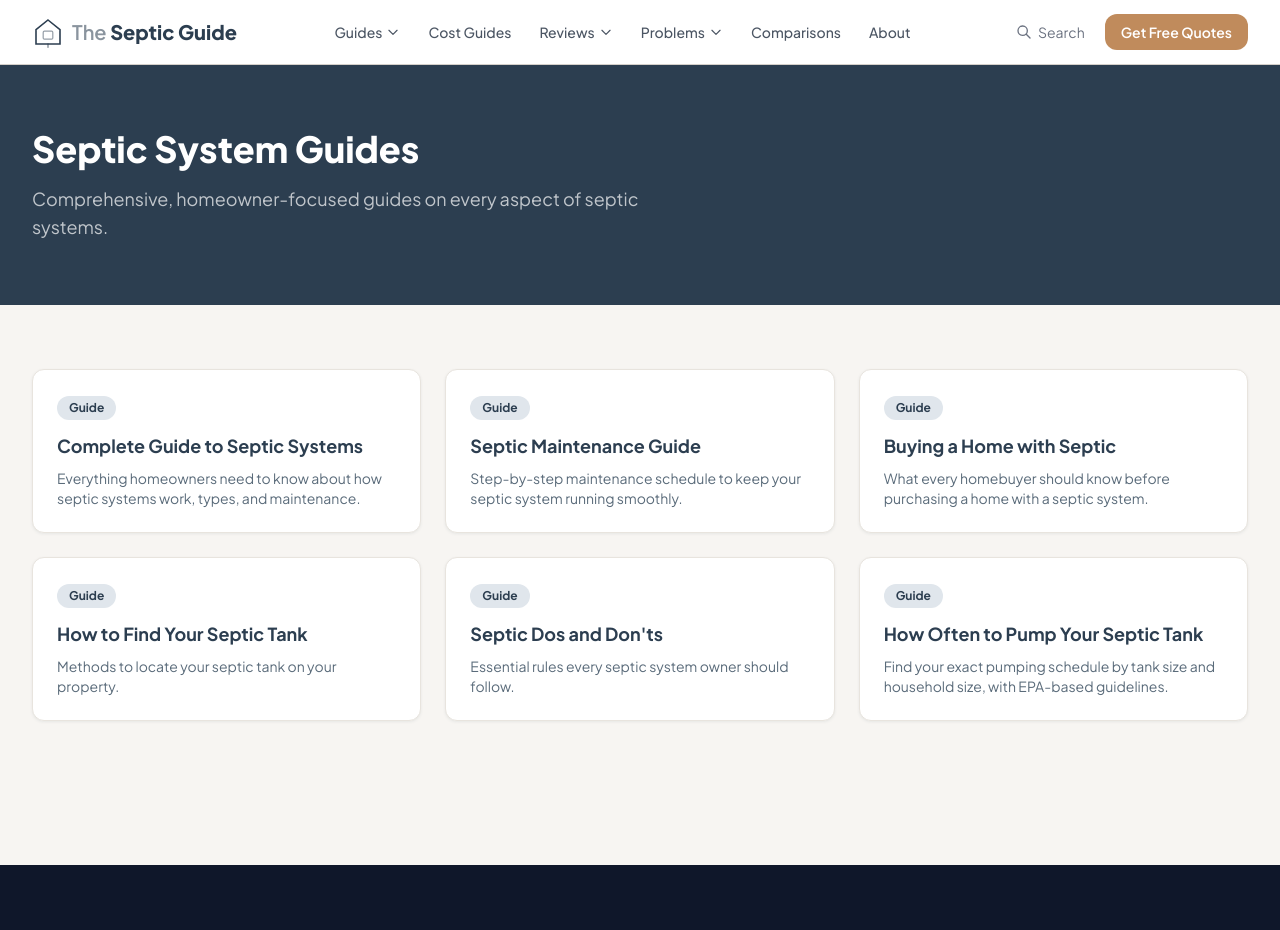
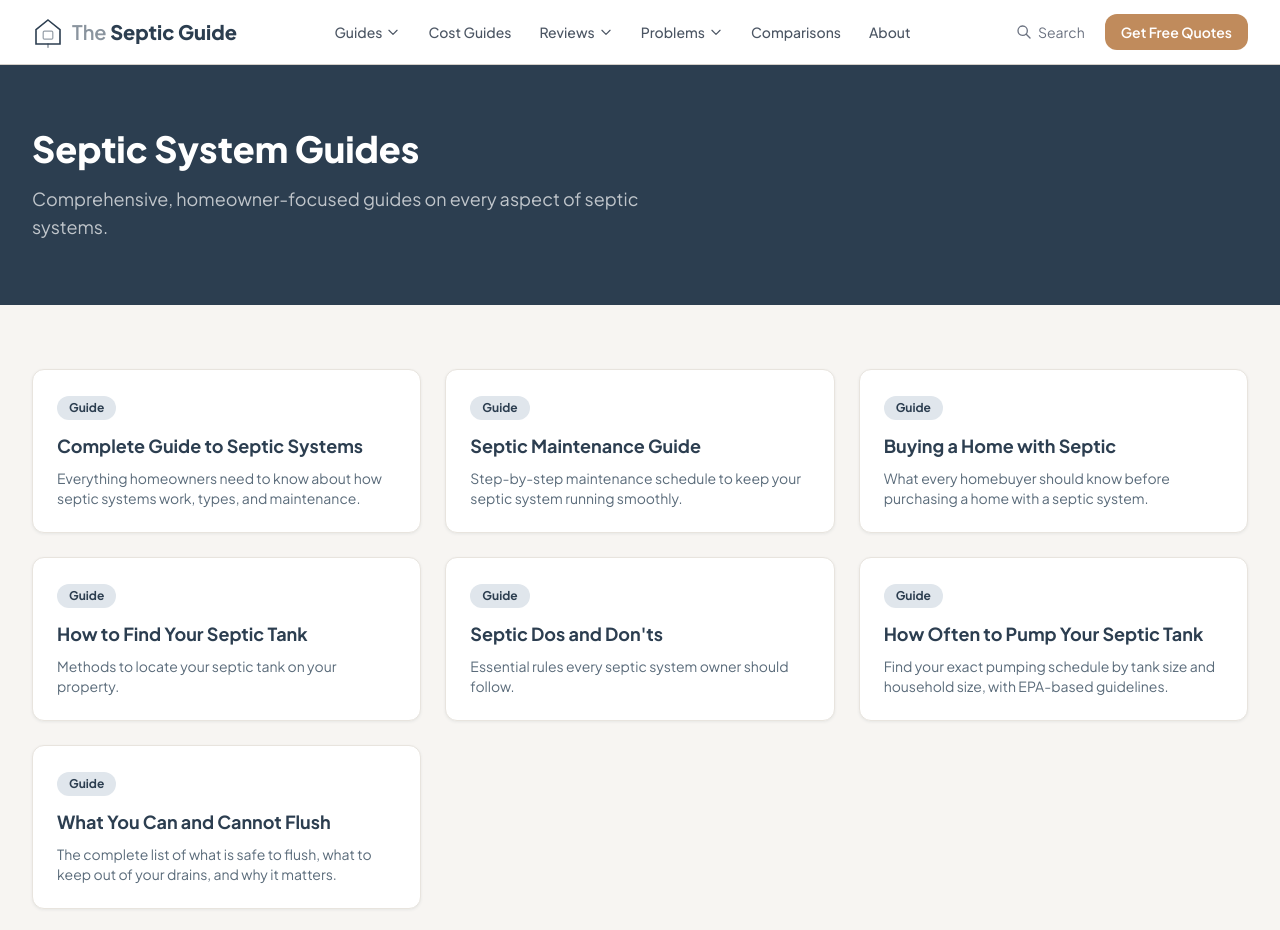
Before and after one commit to thebasementguide2026/theseptic.guide-, a Next.js app: page /guides in a window 1280 px wide. Shown: the top 930 px of the page. Built offline with nearby package versions, Linux system fonts and the light colour scheme.

Commit message:
Add flush article to guides page

```diff
--- a/app/guides/page.tsx
+++ b/app/guides/page.tsx
@@ -12,6 +12,7 @@ const guides = [
   { title: 'How to Find Your Septic Tank', href: '/guides/find-your-septic-tank', description: 'Methods to locate your septic tank on your property.' },
   { title: 'Septic Dos and Don\'ts', href: '/guides/septic-dos-and-donts', description: 'Essential rules every septic system owner should follow.' },
   { title: 'How Often to Pump Your Septic Tank', href: '/articles/how-often-pump-septic-tank', description: 'Find your exact pumping schedule by tank size and household size, with EPA-based guidelines.' },
+  { title: 'What You Can and Cannot Flush', href: '/articles/what-can-cannot-flush-septic-system', description: 'The complete list of what is safe to flush, what to keep out of your drains, and why it matters.' },
 ]
 
 export default function GuidesPage() {
```
